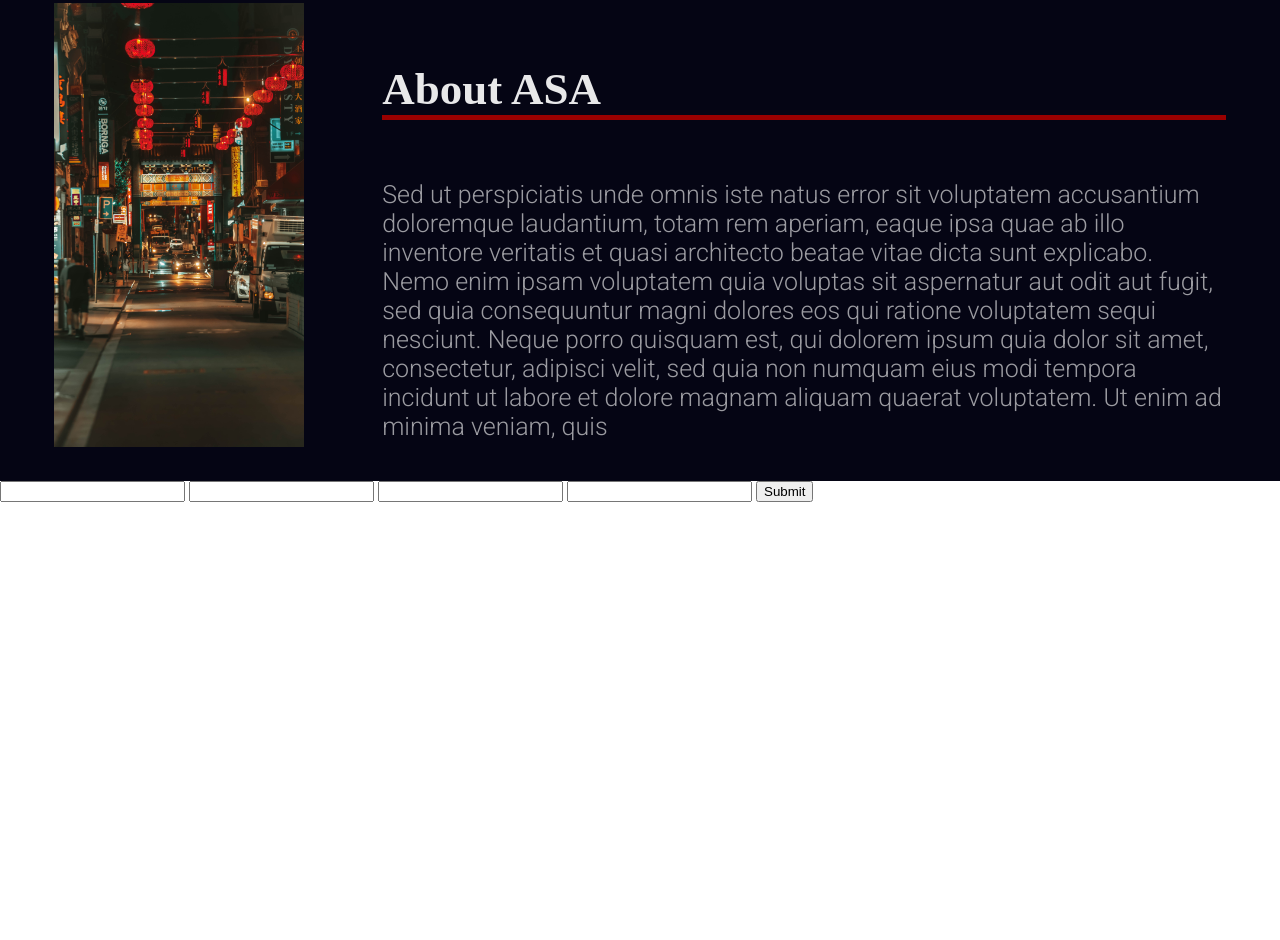
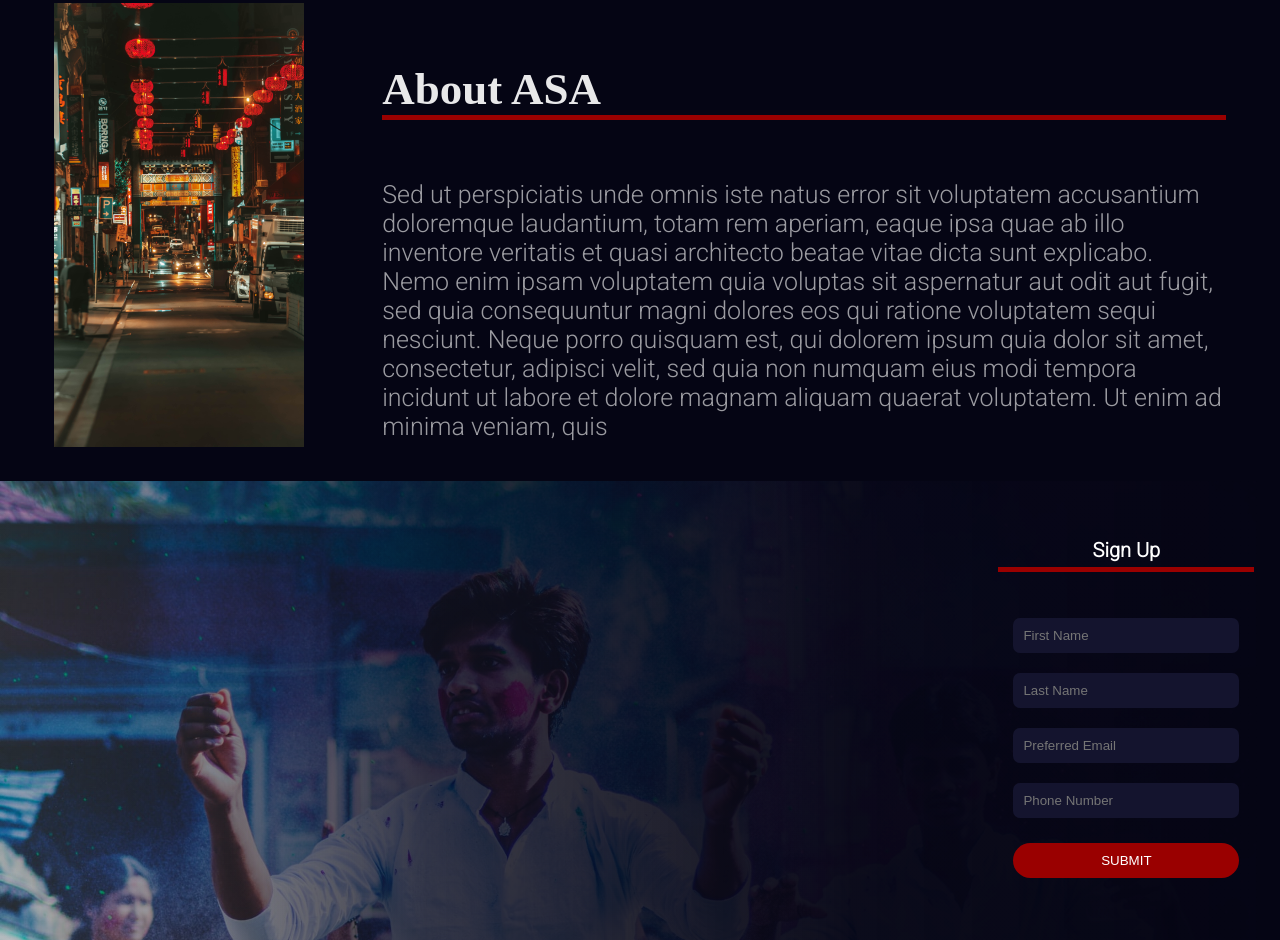
Before and after one commit to AsianStudentAssociation/ASA, a plain HTML site: page index.html in a window 1280 px wide. Shown: the part 812-1752 px from the top of the page. Before the commit the page ends 1330 px from the top, so only its background shows below. Drawn offline with nearby package versions, Linux system fonts and the light colour scheme; a web font is replaced by a local one.

Commit message:
big changes

```diff
--- a/index.html
+++ b/index.html
@@ -2,9 +2,10 @@
     <head>
         <link rel="stylesheet" type="text/css" href="styles/index.css">
         <script src="https://kit.fontawesome.com/df7e7c41fe.js" crossorigin="anonymous"></script>
+
     </head>
     <body>
-        <nav id="home">
+        <nav>
             <div class="first">
                 <img src="img/logo.jpg">
                 <section class="cent">ASIAN STUDENT ASSOCIATION</section>
@@ -15,10 +16,10 @@
                 <section class="cent"><a href="#events">EVENTS</a></section>
                 <section class="cent"><a href="#education">EDUCATION</a></section>
                 <section class="cent"><a href="#contact">CONTACT</a></section>
-                <section class="cent"><a id="signupbutn" href="#contact">SIGN UP</a></section>
+                <section class="cent"><a id="signupbutn" href="#signupbtn">SIGN UP</a></section>
             </div>
         </nav>
-        <div id="header" style="background: linear-gradient( rgba(0, 0, 0, 0.788), rgba(0, 0, 0, 0.767) ), url('img/background1.jpg'); background-size: cover; ">
+        <div id="home"style="background: linear-gradient( rgba(0, 0, 0, 0.788), rgba(0, 0, 0, 0.767) ), url('img/background1.jpg'); background-size: cover; ">
             <section>
                 <h1>Asian Student Association</h1>
                 <section class="descwrap">
@@ -44,14 +45,21 @@
                     </section>
                 </section>
             </section>
-            <div id="signup">
+            <div id="signupbtn" style="background: linear-gradient(to left,rgb(5, 5, 20),rgba(5, 5, 20, 0.966),rgba(5, 5, 20, 0.753), rgba(5, 5, 20, 0.123) ), url('img/background2.jpg'); background-size: cover; ">
+                <section class="formwrap">
+                    <section class="form">
+                        <section class="header">
+                        <h1>Sign Up</h1>
+                        </section>
                 <form action="https://sheetdb.io/api/v1/1j2naoxplysrd" id="sheetdb-form" method="POST">
-                <input name="data[firstname]">
-                <input name="data[lastname]">
-                <input name="data[email]">
-                <input name="data[number]">
-                <button type="submit" >Submit</button>
+                <input name="data[firstname]" placeholder="First Name" class="first">
+                <input name="data[lastname]" placeholder="Last Name">
+                <input name="data[email]" placeholder="Preferred Email">
+                <input placeholder="Phone Number" name="data[number]">
+                <button type="submit" >SUBMIT</button>
                 </form>
+                </section>
+                </section>
                 <script>
                     var form = document.getElementById('sheetdb-form');
                     form.addEventListener("submit", e => {
@@ -66,7 +74,7 @@
                         alert('success')
                       });
                     });
-                  </script>
+                    </script>
             </div>
     </body>
 </html>
--- a/styles/index.css
+++ b/styles/index.css
@@ -66,40 +66,40 @@ nav #signupbutn:hover{
     justify-content: center;
 }
 
-#header{
+#home{
     height: 100vh;
     display:flex;
     flex-direction:row;
     justify-content:center;
 
 }
-#header section{
+#home section{
     display:flex;
     flex-direction:column;
     justify-content:center;
     font-family: roboto;
 }
-#header section h1{
+#home section h1{
     color: rgba(255, 255, 255, 0.959);
     text-align: center;
     font-size: 5vw;
     font-family:STIX Two Math;
 }
-#header section p{
+#home section p{
     color: rgb(201, 201, 201);
     text-align: center;
 }
-#header section .desc{
+#home section .desc{
     width:50vw;
 
 }
-#header .descwrap{
+#home .descwrap{
     width: 100vw;
     display:flex;
     flex-direction: row;
     justify-content: center;
 }
-#header .sign{
+#home .sign{
     width:100%;
     display:flex;
     flex-direction:row;
@@ -158,3 +158,54 @@ nav #signupbutn:hover{
     flex-direction:column;
     justify-content:center;
 }
+#signupbtn{
+    display:flex;
+    flex-direction:row;
+    justify-content:flex-end;
+    background-color: rgb(5, 5, 20);
+}
+#signupbtn  .form{
+    display:flex;
+    flex-direction:column;
+    margin: 2vw;
+    width: 20vw;
+
+}
+#signupbtn  .form form{
+    display:flex;
+    flex-direction:column;
+    background-color:rgba(255, 255, 255, 0);
+}
+
+#signupbtn  .form h1{
+    display:flex;
+    flex-direction:column;
+    color:white;
+    font-family: Roboto;
+    text-align: center;
+    font-size:20px;
+    padding: 5px;
+    border-bottom: 5px solid #9a0000;
+}
+#signupbtn  .form form input{
+   padding: 10px;
+   margin: 10 15 10 15px;
+   border-radius: 7px;
+   border:none;
+   background-color: rgb(20, 20, 46)
+}
+#signupbtn  .form form .first{
+    padding: 10px;
+    margin: 20 15 10 15px;
+    border-radius: 7px;
+    border:none;
+ }
+#signupbtn  .form form button{
+    padding: 10px;
+    margin: 15px;
+    margin-bottom:20px;
+    background-color:#9a0000;
+    border:none;
+    color:white;
+    border-radius: 50px;
+ }
```
Also changed, not shown: img/background2.jpg (added).
